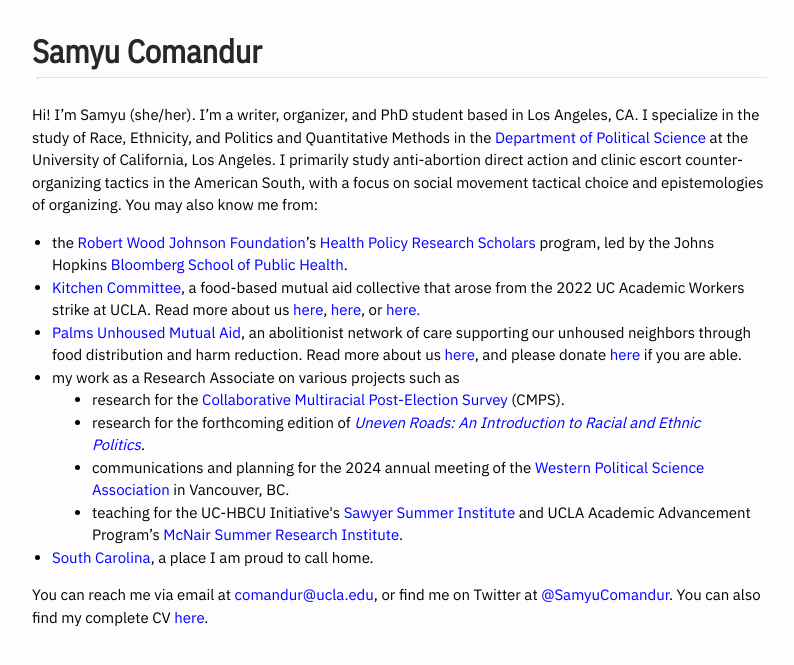
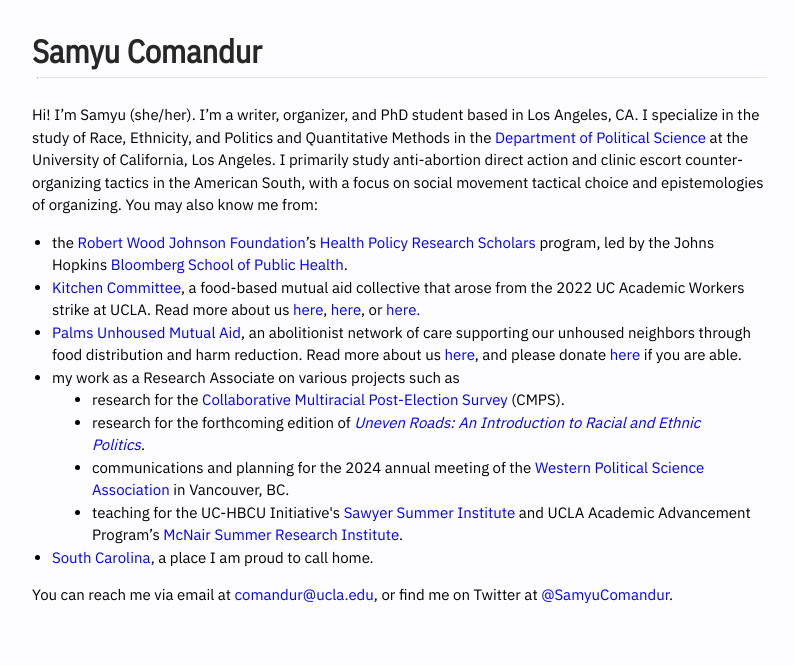
Before and after one commit to samyuc/samyuc.github.io, a Jekyll site: the page built from index.html, in a window 1280 px wide. Shown: the top 665 px of the page, without its empty margins (238-1032 px from the left). Built offline with Jekyll 4.4.1, drawn with Linux system fonts in a browser that asks for light colours.

Commit message:
removed old file

```diff
--- a/index.html
+++ b/index.html
@@ -14,4 +14,4 @@
 <dd><li>teaching for the UC-HBCU Initiative's <a href="https://newsroom.ucla.edu/releases/ucla-howard-university-program-in-race-ethnicity-politics">Sawyer Summer Institute</a> and UCLA Academic Advancement Program’s <a href="https://www.aap.ucla.edu/programs/mcnair-research-scholars/"> McNair Summer Research Institute</a>.</li></dd>
 <dt><li><a href="https://www.britannica.com/place/South-Carolina">South Carolina</a>, a place I am proud to call home. </dd></dt></dl></li></ul>
 
-You can reach me via email at <a href= "mailto:comandur@ucla.edu">comandur@ucla.edu</a>, or find  me on Twitter at <a href= "https://www.twitter.com/SamyuComandur">@SamyuComandur</a>. You can also find my complete CV <a href="files/ComandurCV2024.pdf"/>here</a>.
+You can reach me via email at <a href= "mailto:comandur@ucla.edu">comandur@ucla.edu</a>, or find  me on Twitter at <a href= "https://www.twitter.com/SamyuComandur">@SamyuComandur</a>.
```
Also changed, not shown: 1 other file.
